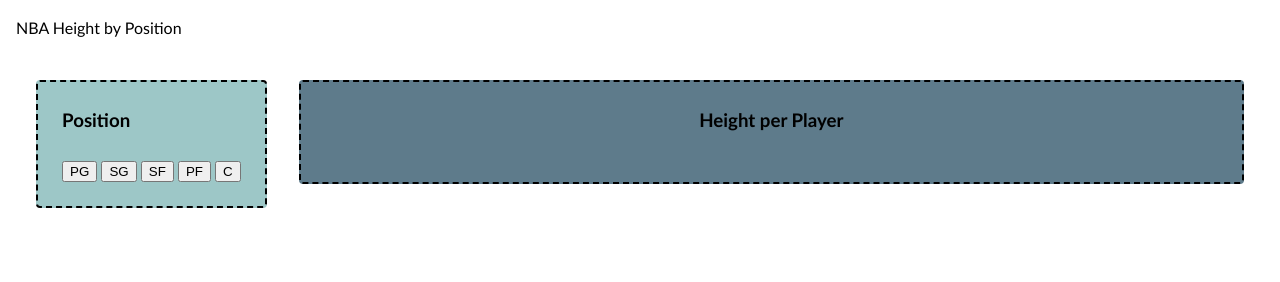
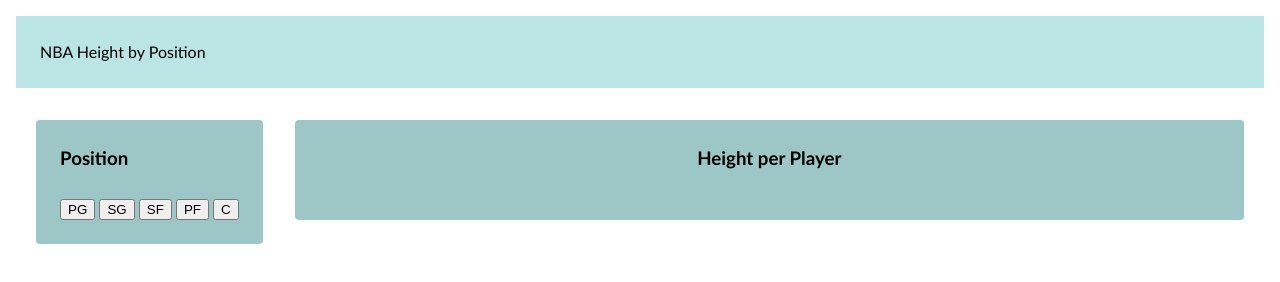
Before and after one commit to enzoregala/INST377-Final, a plain HTML site: page index.html in a window 1280 px wide. Drawn offline with Linux system fonts and the light colour scheme.

Commit message:
css color changes

```diff
--- a/style.css
+++ b/style.css
@@ -74,10 +74,10 @@
   }
 
   .header {
-    padding-top: 1rem;
-    padding-left: 1rem;
-    padding-right: 1rem;
-    padding-bottom: 1.5rem;
+    background-color: rgba(170, 222, 222, 0.8);
+    flex: 0 1 auto;
+    margin: 1rem;
+    padding: 1.5rem;
   }
 
 
@@ -119,7 +119,7 @@
 
   .box {
     background-color: rgba(202, 255, 203, 0.468);
-    border: 2px dashed;
+    border: 1px;
     border-radius: 4px;
 
     width: auto;
@@ -136,7 +136,7 @@
   }
 
   .right_section {
-    background-color: rgba(27, 68, 90, 0.7);
+    background-color: rgba(133, 186, 186, 0.8);
     flex: 1 2 auto;
     margin: 1rem;
     align-items: center;
```
